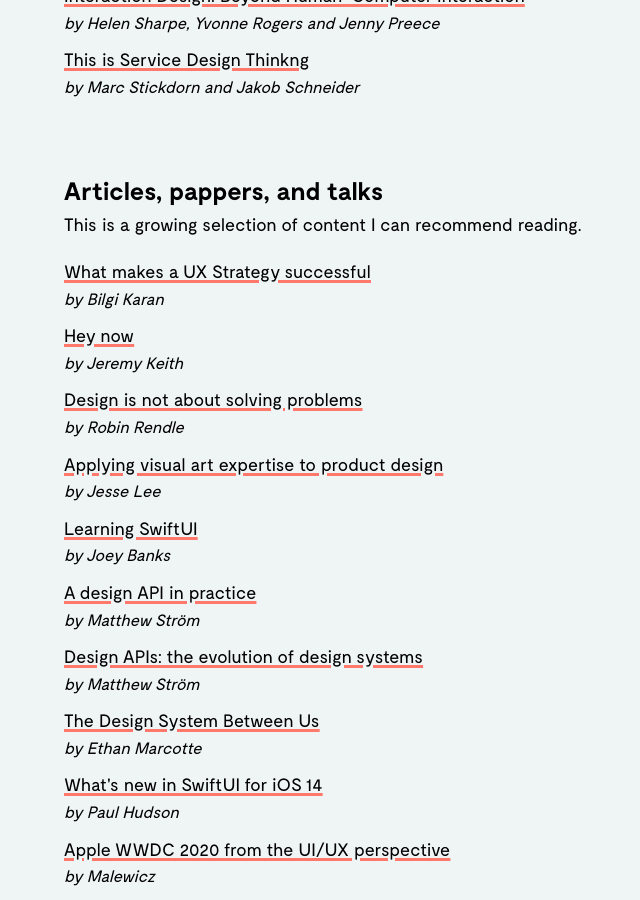
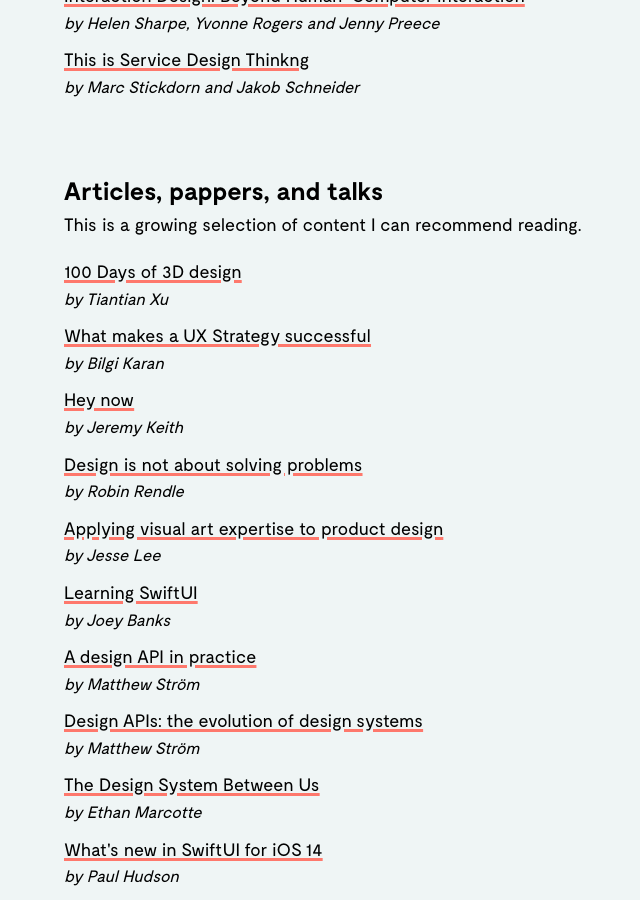
Before and after one commit to jacoblindstrm/jacoblindstrm.github.io, a Jekyll site: the page built from _posts/2020-04-01-what-im-reading.html, in a window 1280 px wide and 900 px high, scrolled down 1471 px. Shown: the whole window, without its empty margins (0-640 px from the left). Built offline with Jekyll 4.4.1, drawn with Linux system fonts in a browser that asks for light colours; comment, search, counter and statistics services are not loaded.

Commit message:
Update articles.yml

```diff
--- a/_data/articles.yml
+++ b/_data/articles.yml
@@ -1,3 +1,6 @@
+- title: 100 Days of 3D design
+  url: https://medium.com/the-100-day-project/100-days-of-3d-4b28a514f3ac
+  author: Tiantian Xu
 - title: What makes a UX Strategy successful
   url: https://uxdesign.cc/what-makes-a-ux-strategy-successful-ebdb72641968
   author: Bilgi Karan
```
